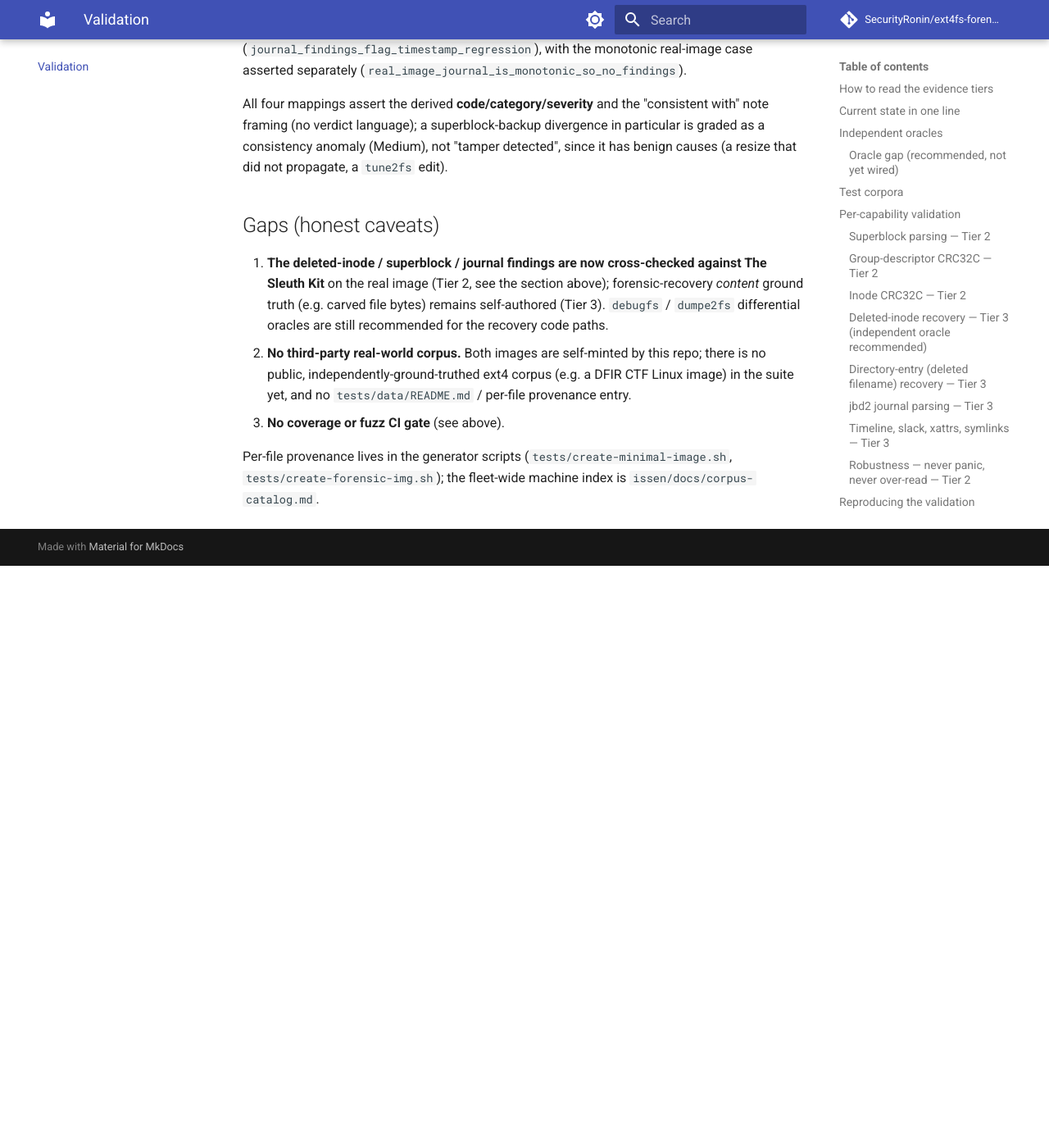
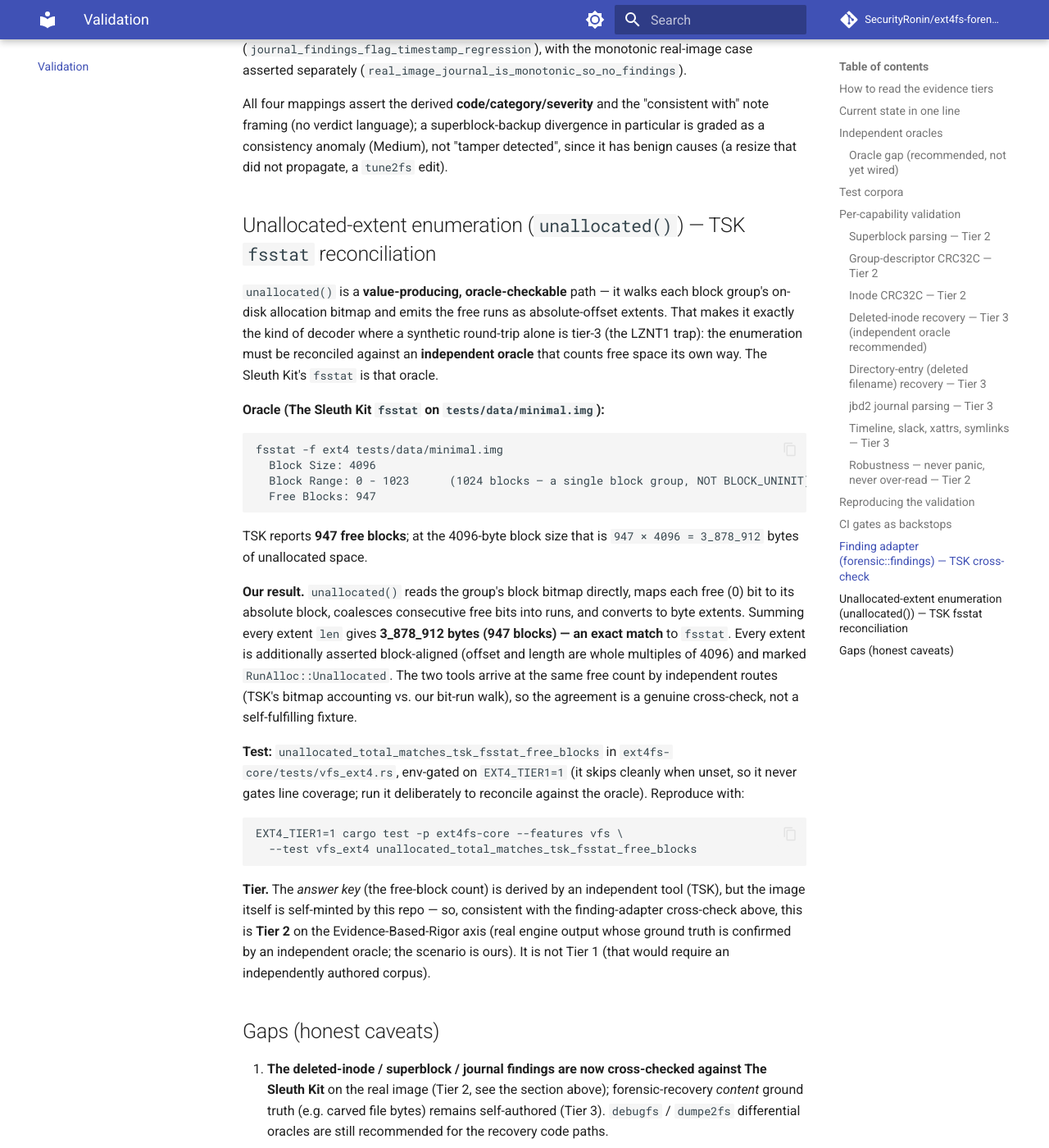
Before and after one commit to SecurityRonin/ext4fs-forensic, an MkDocs documentation site: the page built from docs/validation.md, in a window 1280 px wide and 1400 px high, scrolled down 6042 px. Shown: the whole window at 82% size. Built offline with MkDocs 1.6.1 and Material for MkDocs 9.7.7, drawn with Linux system fonts in a browser that asks for light colours; comment, search, counter and statistics services are not loaded; before the commit the page ends 6732 px from its top, so only the background shows below that.

Commit message:
test(ext4fs-core): Tier-1 TSK fsstat reconciliation for unallocated()
unallocated() enumerates free-block extents from the on-disk allocation
bitmap — a value-producing, oracle-checkable path, so synthetic tests alone
are tier-3. Add an env-gated (EXT4_TIER1=1) reconciliation against The Sleuth
Kit's fsstat free-block count on tests/data/minimal.img: 947 free blocks x
4096 = 3,878,912 bytes. Our bit-run walk sums to the same total exactly, with
every extent block-aligned and marked RunAlloc::Unallocated. The code was
already correct — no fix needed. Document the reconciliation in docs/validation.md.

Co-Authored-By: Claude Opus 4.8 (1M context) <noreply@anthropic.com>

````diff
--- a/docs/validation.md
+++ b/docs/validation.md
@@ -236,6 +236,53 @@ divergence in particular is graded as a consistency anomaly (Medium), not "tampe
 detected", since it has benign causes (a resize that did not propagate, a
 `tune2fs` edit).
 
+## Unallocated-extent enumeration (`unallocated()`) — TSK `fsstat` reconciliation
+
+`unallocated()` is a **value-producing, oracle-checkable** path — it walks each
+block group's on-disk allocation bitmap and emits the free runs as absolute-offset
+extents. That makes it exactly the kind of decoder where a synthetic round-trip
+alone is tier-3 (the LZNT1 trap): the enumeration must be reconciled against an
+**independent oracle** that counts free space its own way. The Sleuth Kit's
+`fsstat` is that oracle.
+
+**Oracle (The Sleuth Kit `fsstat` on `tests/data/minimal.img`):**
+
+```
+fsstat -f ext4 tests/data/minimal.img
+  Block Size: 4096
+  Block Range: 0 - 1023      (1024 blocks — a single block group, NOT BLOCK_UNINIT)
+  Free Blocks: 947
+```
+
+TSK reports **947 free blocks**; at the 4096-byte block size that is
+`947 × 4096 = 3_878_912` bytes of unallocated space.
+
+**Our result.** `unallocated()` reads the group's block bitmap directly, maps each
+free (0) bit to its absolute block, coalesces consecutive free bits into runs, and
+converts to byte extents. Summing every extent `len` gives **3_878_912 bytes
+(947 blocks) — an exact match** to `fsstat`. Every extent is additionally asserted
+block-aligned (offset and length are whole multiples of 4096) and marked
+`RunAlloc::Unallocated`. The two tools arrive at the same free count by independent
+routes (TSK's bitmap accounting vs. our bit-run walk), so the agreement is a
+genuine cross-check, not a self-fulfilling fixture.
+
+**Test:** `unallocated_total_matches_tsk_fsstat_free_blocks` in
+`ext4fs-core/tests/vfs_ext4.rs`, env-gated on `EXT4_TIER1=1` (it skips cleanly when
+unset, so it never gates line coverage; run it deliberately to reconcile against
+the oracle). Reproduce with:
+
+```
+EXT4_TIER1=1 cargo test -p ext4fs-core --features vfs \
+  --test vfs_ext4 unallocated_total_matches_tsk_fsstat_free_blocks
+```
+
+**Tier.** The *answer key* (the free-block count) is derived by an independent tool
+(TSK), but the image itself is self-minted by this repo — so, consistent with the
+finding-adapter cross-check above, this is **Tier 2** on the Evidence-Based-Rigor
+axis (real engine output whose ground truth is confirmed by an independent oracle;
+the scenario is ours). It is not Tier 1 (that would require an independently
+authored corpus).
+
 ## Gaps (honest caveats)
 
 1. **The deleted-inode / superblock / journal findings are now cross-checked
````
Also changed, not shown: 1 other file.
